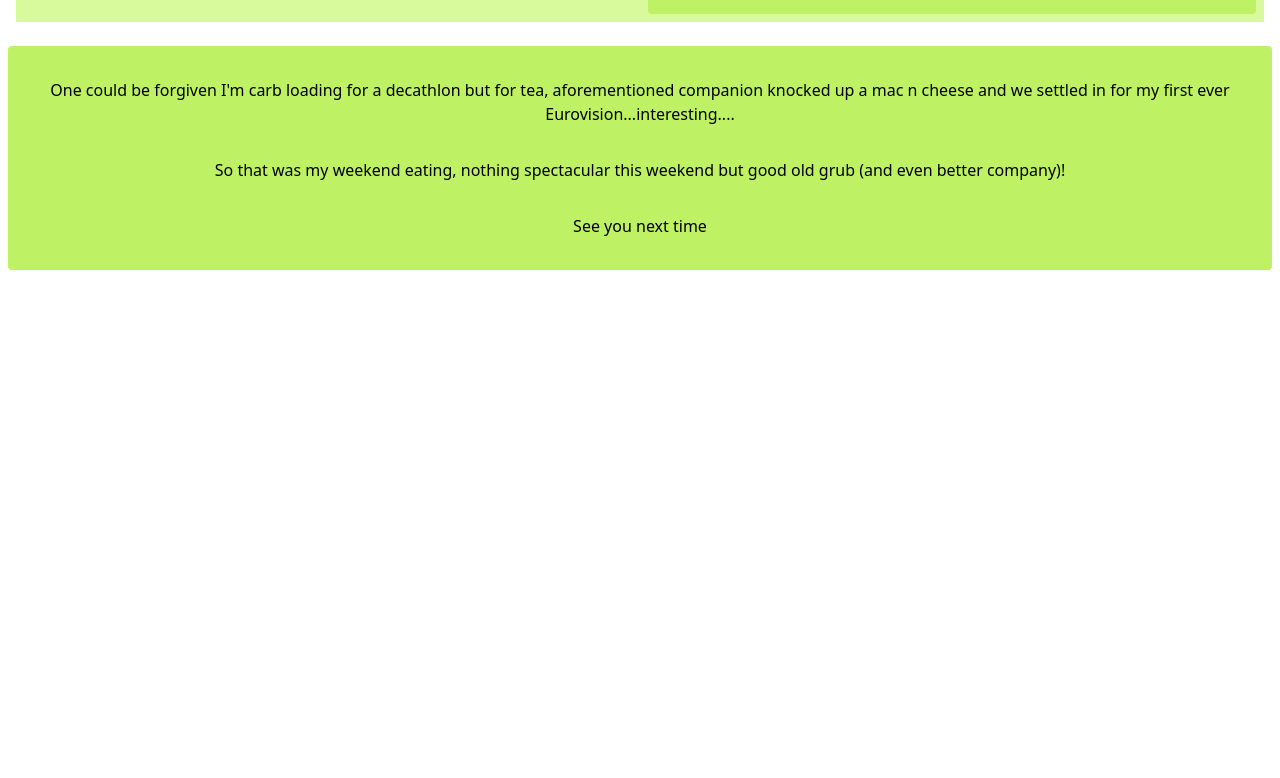
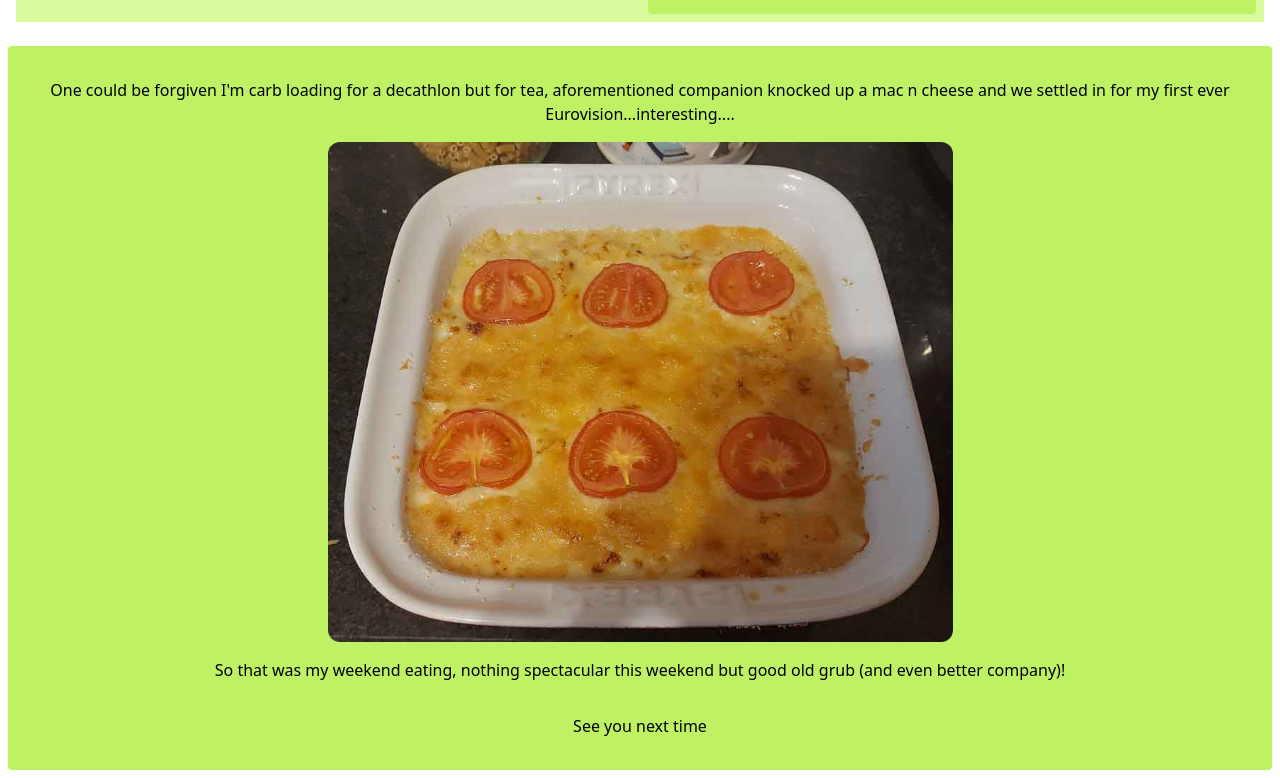
Before and after one commit to SmagicJones/boblogs, a React (Vite) app: page /boblogs/bridgfest in a window 1280 px wide. Shown: the part 1942-2720 px from the top of the page. Before the commit the page ends 2220 px from the top, so only its background shows below. Built offline with nearby package versions, Linux system fonts and the light colour scheme.

Commit message:
added lasagne pic

```diff
--- a/src/pages/Bridge.jsx
+++ b/src/pages/Bridge.jsx
@@ -1,6 +1,7 @@
 import van from "../assets/van.jpg";
 import hat from "../assets/hat.jpg";
 import chips from "../assets/chips.jpg";
+import lasagne from "../assets/lasagne.jpg";
 
 export default function Bridge() {
   return (
@@ -108,6 +109,13 @@ export default function Bridge() {
                 tea, aforementioned companion knocked up a mac n cheese and we
                 settled in for my first ever Eurovision...interesting....
               </p>
+              <div>
+                <img
+                  src={lasagne}
+                  alt=""
+                  className="mx-auto  max-h-[500px] rounded-xl"
+                />
+              </div>
               <p className="p-4">
                 So that was my weekend eating, nothing spectacular this weekend
                 but good old grub (and even better company)!
```
Also changed, not shown: src/assets/lasagne.jpg (added).
